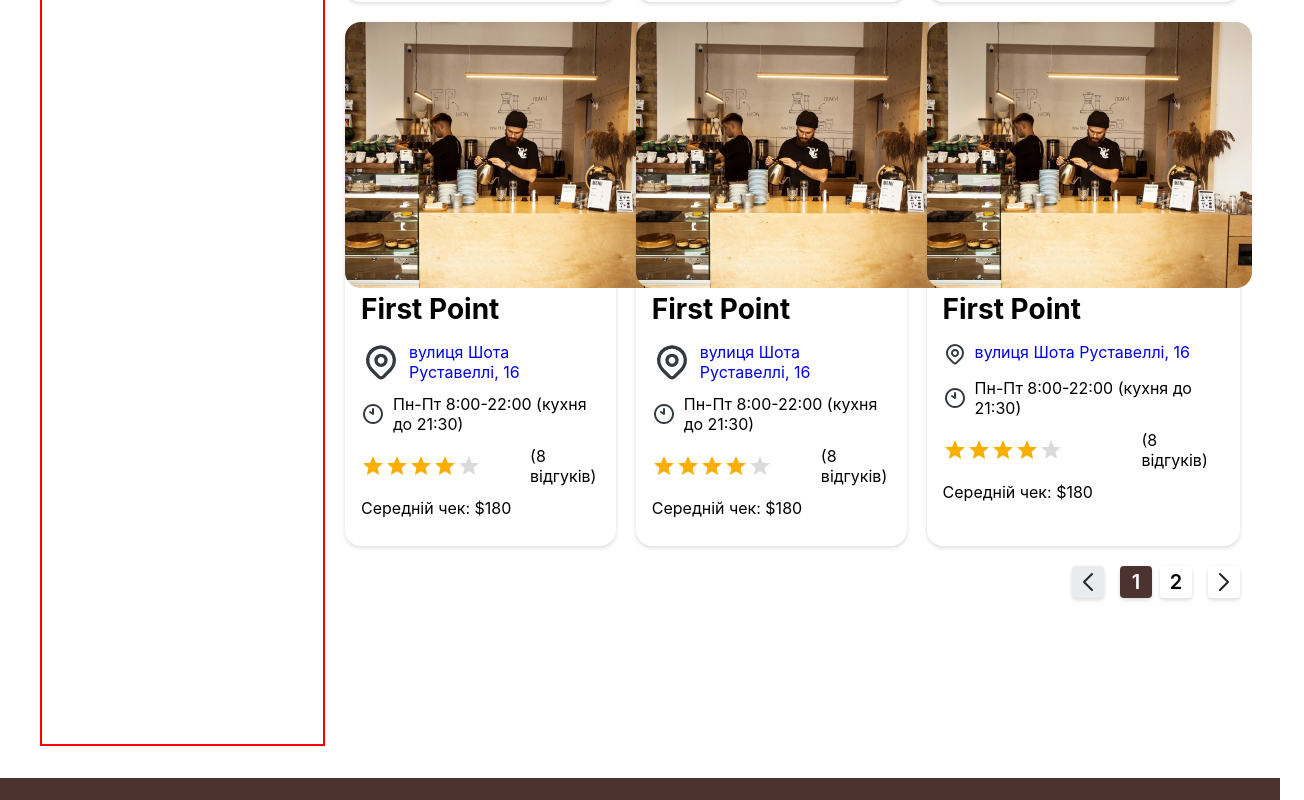
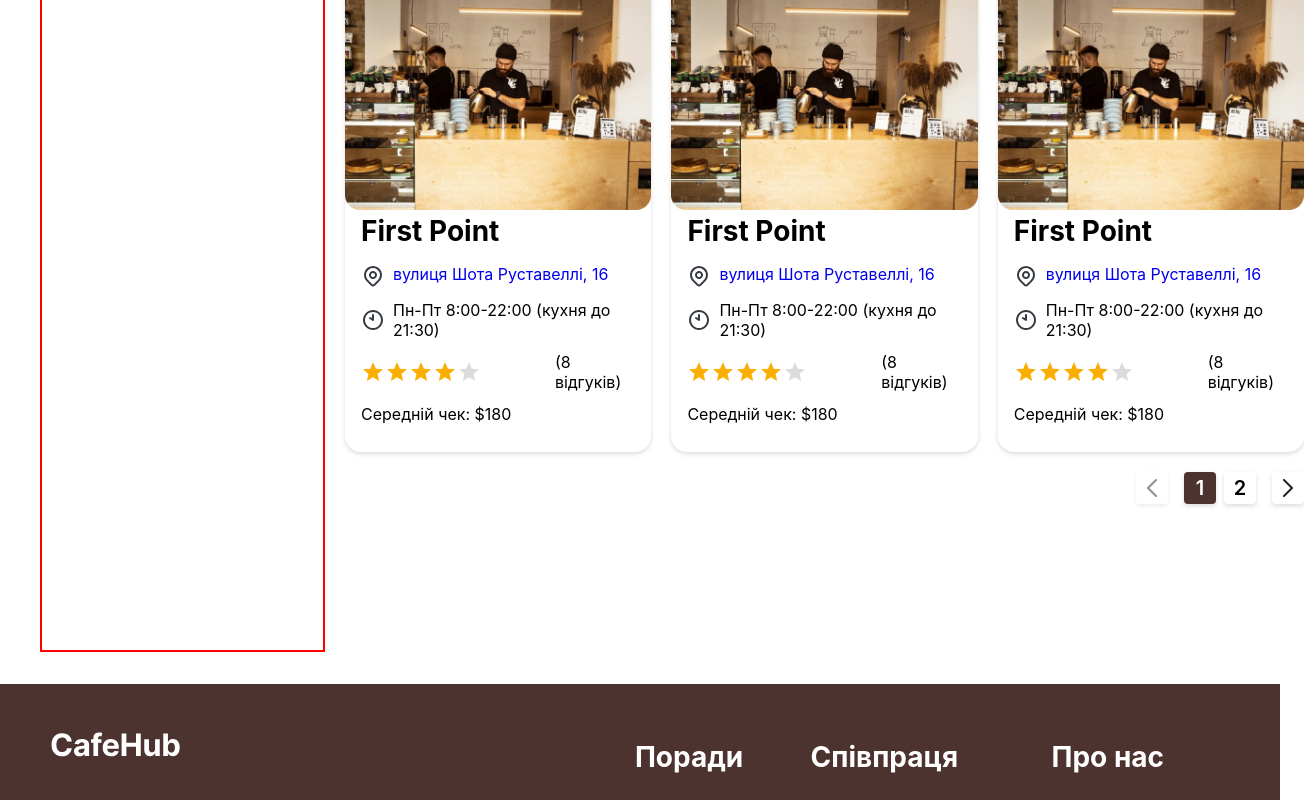
Before and after one commit to vitalii-fedusov/CafeHub, a React (Create React App) app: page /1 in a window 1280 px wide. Shown: the part 1596-2396 px from the top of the page, 1304 px wide, since content can reach past the window. Built offline with nearby package versions, Linux system fonts and the light colour scheme.

Commit message:
start filters section

```diff
--- a/src/App.scss
+++ b/src/App.scss
@@ -7,6 +7,7 @@
 @import '../src/Components/Footer/Footer.scss';
 @import '../src/Components/Card/Card.scss';
 @import '../src/Pages/Home/Home.scss';
+@import '../src/Components/Filters/Filters.scss';
 
 * {
   box-sizing: border-box;
--- a/src/Components/Card/Card.scss
+++ b/src/Components/Card/Card.scss
@@ -1,5 +1,5 @@
 .card {
-  grid-column: span 2;
+  grid-column: span 1;
   border-radius: $border-radius;
   font-size: 16px;
   box-shadow: 0 2px 4px 0 rgba(78, 78, 78, 0.2);
@@ -28,4 +28,8 @@
   &__paragraph {
     margin: 0;
   }
+
+  &__image {
+    width: 100%;
+  }
 }
--- a/src/Components/Card/Card.tsx
+++ b/src/Components/Card/Card.tsx
@@ -19,8 +19,9 @@
 
   return (
     <div className="card">
-      <a href="." className="card__image">
+      <a href=".">
         <img
+          className="card__image"
           src="./images/cafe-first-point.png"
           alt={name}
         />
--- /dev/null
+++ b/src/Components/Filters/Filters.tsx
@@ -0,0 +1,28 @@
+import React from 'react';
+
+import { brown } from '@mui/material/colors';
+import Checkbox from '@mui/material/Checkbox';
+
+const label = { inputProps: { 'aria-label': 'Checkbox demo' } };
+
+export const Filters: React.FC = () => {
+  return (
+    <aside className="filters main__filters">
+      <Checkbox {...label} defaultChecked />
+      <Checkbox {...label} defaultChecked color="secondary" />
+      <Checkbox {...label} defaultChecked color="success" />
+      <Checkbox {...label} defaultChecked color="default" />
+      <Checkbox
+        {...label}
+        defaultChecked
+        sx={{
+          color: brown[800],
+          '&.Mui-checked': {
+            color: brown[600],
+          },
+        }}
+      />
+
+    </aside>
+  );
+};
--- a/src/Components/Main/Main.scss
+++ b/src/Components/Main/Main.scss
@@ -10,10 +10,3 @@
     grid-column: span 6;
   }
 }
-
-.cards {
-  display: grid;
-  grid-template-columns: repeat(6, 1fr);
-  gap: $grid-col-gap;
-  margin-bottom: 148px;
-}
--- a/src/Pages/Home/Home.scss
+++ b/src/Pages/Home/Home.scss
@@ -1,25 +1,9 @@
-@mixin navButton {
-  border-radius: 4px;
-  box-shadow: $box-shadow-value;
-  width: 32px;
-  height: 32px;
-  cursor: pointer;
-  font-size: 20px;
-  font-weight: 600;
-  line-height: 120%;
-  letter-spacing: 0.01em;
-}
 
-@mixin selectedNavButton {
-  color: #fff;
-  background-color: $brown-color;
-}
-
-@mixin disabledNavButton {
-  cursor: no-drop;
-  border: none;
-  background-color: $gray-20-color;
-  border-radius: 4px;
+.cards {
+  display: grid;
+  grid-template-columns: repeat(3, 1fr);
+  gap: $grid-col-gap;
+  margin-bottom: 148px;
 }
 
 [role=navigation] {
@@ -28,7 +12,7 @@
   display: flex;
   gap: 8px;
   align-items: center;
-  justify-content: center;
+  justify-content: right;
 
   grid-column: -1 / -2;
 }
--- a/src/Pages/Home/Home.tsx
+++ b/src/Pages/Home/Home.tsx
@@ -3,6 +3,7 @@
 import ReactPaginate from 'react-paginate';
 import { Card } from '../../Components/Card/Card';
 import { Cafe } from '../../Types/Cafe';
+import { Filters } from '../../Components/Filters/Filters';
 
 export const Home: React.FC = () => {
   const [caffes, setCaffes] = useState<Cafe[]>([]);
@@ -56,9 +57,7 @@
 
   return (
     <>
-      <aside className="filters main__filters">
-        filters
-      </aside>
+      <Filters />
 
       <div className="main__cards cards">
         {currentItems.map(cafe => (
--- a/src/style-utils/mixins.scss
+++ b/src/style-utils/mixins.scss
@@ -32,3 +32,27 @@
     transform: scale($scale-value);
   }
 }
+
+@mixin navButton {
+  border-radius: 4px;
+  box-shadow: $box-shadow-value;
+  width: 32px;
+  height: 32px;
+  cursor: pointer;
+  font-size: 20px;
+  font-weight: 600;
+  line-height: 120%;
+  letter-spacing: 0.01em;
+}
+
+@mixin selectedNavButton {
+  color: #fff;
+  background-color: $brown-color;
+}
+
+@mixin disabledNavButton {
+  cursor: no-drop;
+  border: none;
+  opacity: 0.5;
+  border-radius: 4px;
+}
```
Also changed, not shown: src/Components/Filters/Filters.scss (added).
